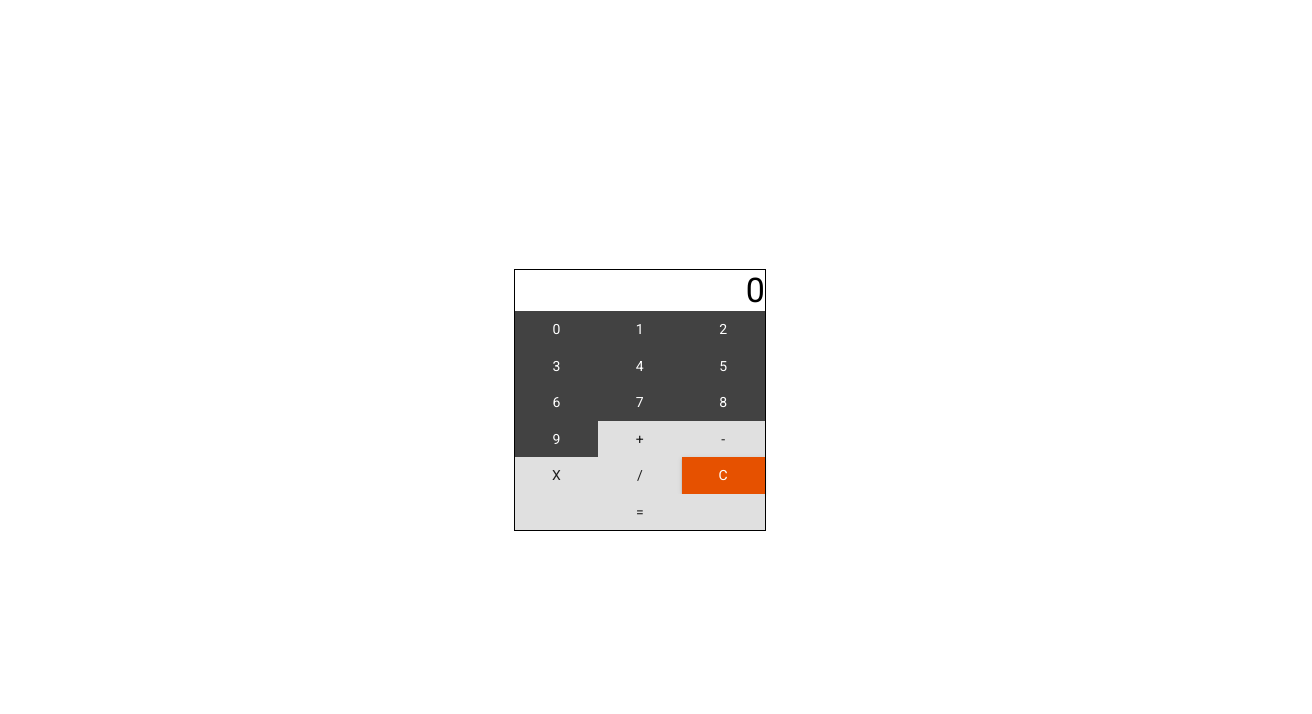
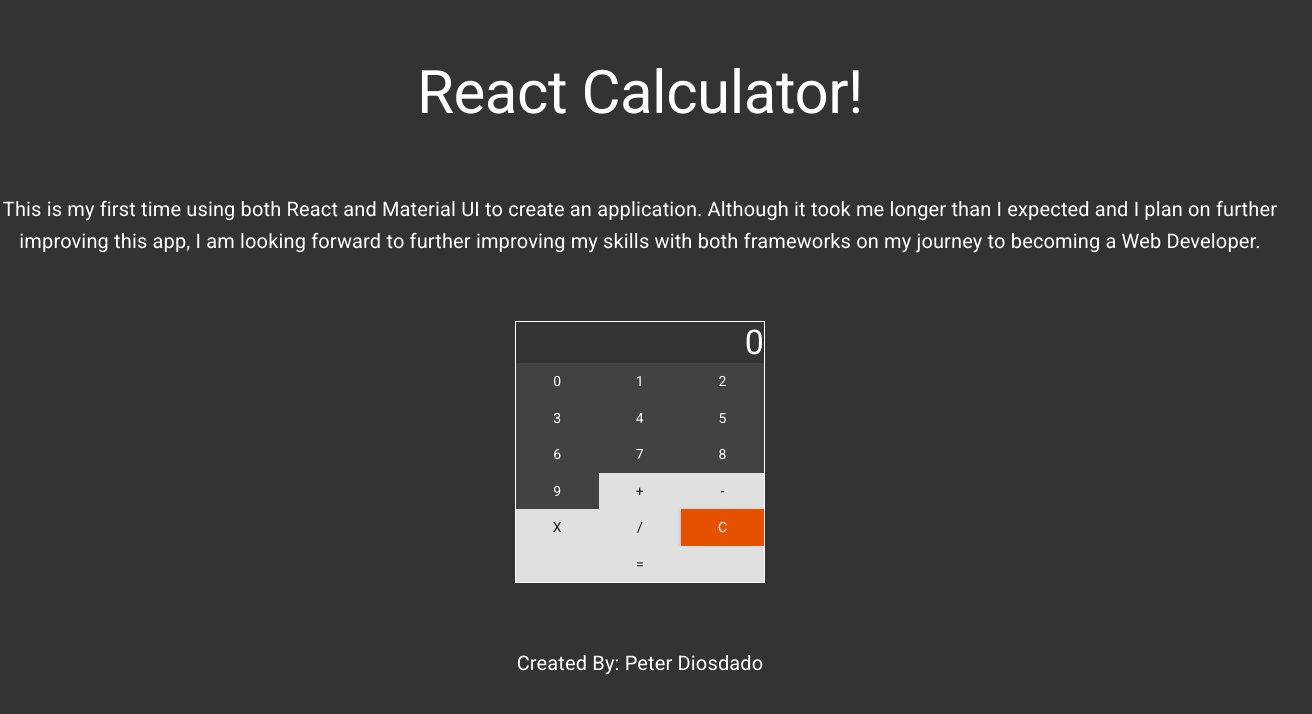
Before and after one commit to PetDios9/react-calculator, a React (Create React App) app: page / in a window 1280 px wide. Shown: the top 714 px of the page, 1312 px wide, since content can reach past the window. Built offline with nearby package versions, Linux system fonts and the light colour scheme.

Commit message:
added background color, header with description text

```diff
--- a/public/index.html
+++ b/public/index.html
@@ -24,7 +24,7 @@
       work correctly both with client-side routing and a non-root public URL.
       Learn how to configure a non-root public URL by running `npm run build`.
     -->
-    <title>React App</title>
+    <title>React Calculator!</title>
   </head>
   <body>
     <noscript>You need to enable JavaScript to run this app.</noscript>
--- a/src/App.js
+++ b/src/App.js
@@ -1,14 +1,28 @@
 import React from 'react';
 import './App.css';
 import CalcContainer from './CalcContainer';
-import {Grid, ThemeProvider, createMuiTheme } from '@material-ui/core'
-import {grey, orange } from '@material-ui/core/colors';
+import {Grid, ThemeProvider, createMuiTheme, MuiThemeProvider, CssBaseline, Typography,} from '@material-ui/core'
+import {grey, indigo, orange } from '@material-ui/core/colors';
 
 
 function App() {
 
+  const themeDark = createMuiTheme({
+    palette: {
+      background: {
+        default: "#333"
+      },
+      text: {
+        primary: "#ffffff"
+      }
+    }
+  })
+
   const theme = createMuiTheme({
     palette: {
+      background: {
+        default: indigo
+      },
       primary: {
           main: grey[800],
       },
@@ -19,21 +33,45 @@
   })
 
   return (
+    <MuiThemeProvider theme={themeDark}>
+      <CssBaseline />
        <ThemeProvider theme={theme}>
           <Grid
             container
-          spacing={0}
+            spacing={8}
             direction="column"
             justify="center"
             alignContent="center"
-          style={{ minHeight: '100vh' }}>
+            alignItems="center"
+            style={{ minHeight: '100vh' }}
+            >
 
-          <Grid item>
+            <Grid item xs={12} >
+              <Typography variant="h2">React Calculator!</Typography>
+            </Grid>
+
+            <Grid item xs={12}>
+              <Typography variant={"h6"} align="center">
+                This is my first time using both React and Material UI to create
+                an application. Although it took me longer than I expected and I plan on further
+                improving this app, I am looking forward to further improving my skills with both
+                frameworks on my journey to becoming a Web Developer.
+              </Typography>
+            </Grid>
+
+            <Grid item xs={12}>
               <CalcContainer />
             </Grid>
 
+            <Grid item xs={12}>
+              <Typography variant={"h6"}>
+                Created By: Peter Diosdado
+              </Typography>
             </Grid>
-    </ThemeProvider>
+
+          </Grid>
+        </ ThemeProvider>
+    </MuiThemeProvider>
   );
 }
 
```
Lines whose indentation alone changed are shown as unchanged.
